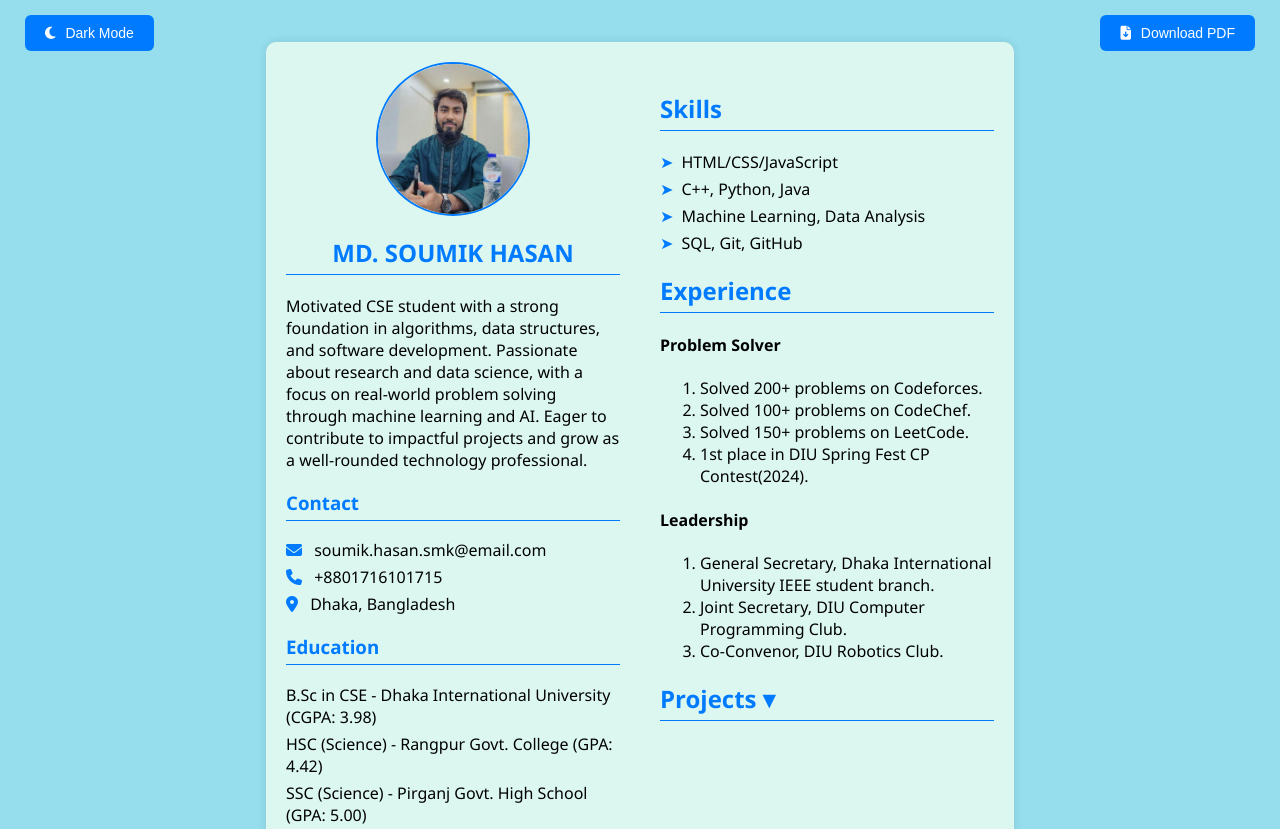
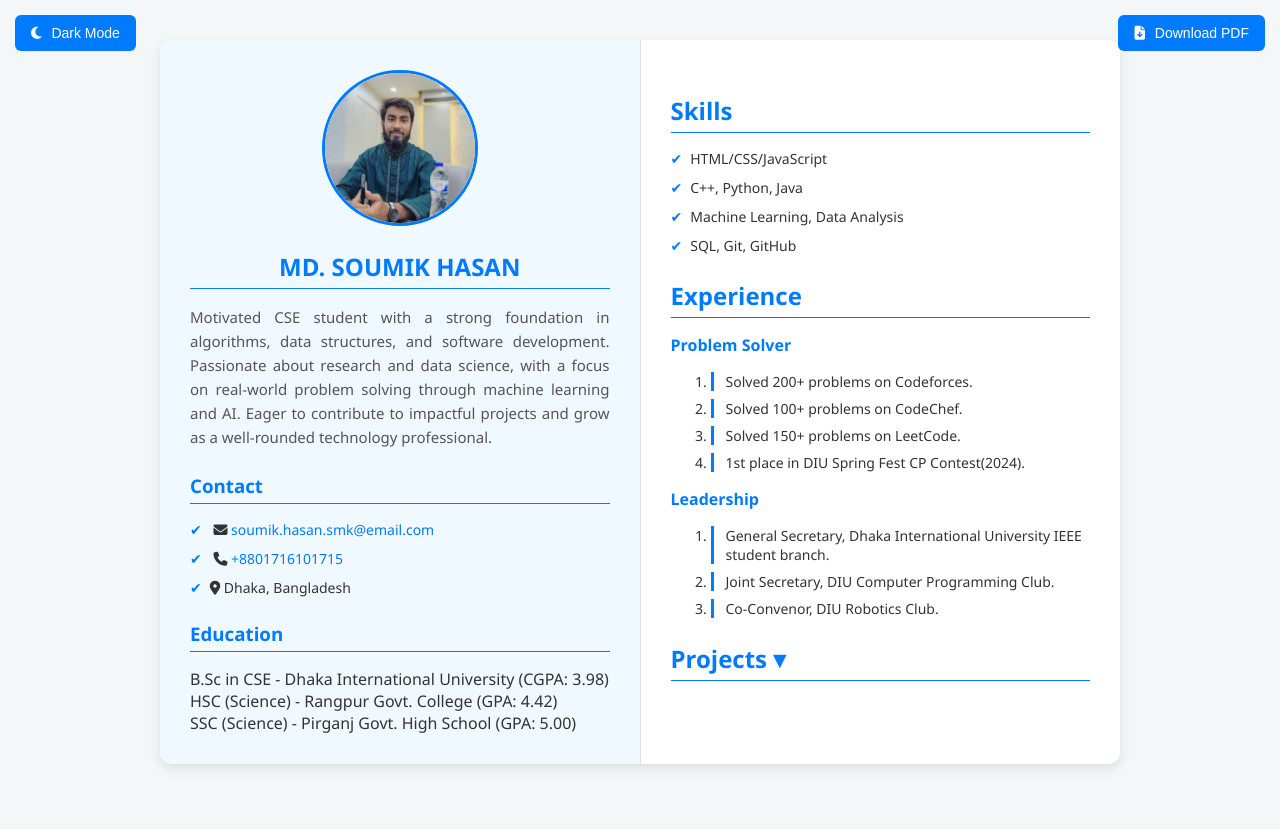
Before and after one commit to Soumik-HasanSMK/CV-using-HTML-CSS-JS, a plain HTML site: page index.html in a window 1280 px wide. Shown: the top 829 px of the page. Drawn offline with Linux system fonts and the light colour scheme.

Commit message:
modified styles

```diff
--- a/script.js
+++ b/script.js
@@ -32,6 +32,7 @@ window.onload = function () {
     }
     document.getElementById("year").textContent = new Date().getFullYear();
 };
+document.body.style.opacity = 1;
 
 // Scroll to Top Button
 const scrollBtn = document.getElementById("scrollTopBtn");
--- a/style.css
+++ b/style.css
@@ -1,68 +1,111 @@
 :root {
-  --cv-bg: #dbf7f0;
-  --bg-color: #96dded;
-  --text-color: black;
+  --cv-bg: #ffffff;
+  --page-bg: #f4f7f8;
+  --text-color: #333333;
   --accent-color: #007BFF;
+  --secondary-color: #555;
+  --border-color: #e0e0e0;
+  --shadow: 0 4px 12px rgba(0, 0, 0, 0.1);
 }
 
 body.dark {
   --cv-bg: #1e1e1e;
+  --page-bg: #121212;
   --text-color: #f4f4f4;
-}
-
-.name{
-  text-align: center;
+  --accent-color: #00aaff;
+  --secondary-color: #aaaaaa;
+  --border-color: #333333;
+  --shadow: 0 4px 12px rgba(255, 255, 255, 0.05);
 }
 
 body {
   margin: 0;
+  padding: 0;
   font-family: 'Segoe UI', sans-serif;
-  background-color: var(--page-bg); /* Always white */
+  background-color: var(--page-bg);
   color: var(--text-color);
+  opacity: 0;
+  transition: opacity 1s ease;
 }
 
 .cv-container {
-  background-color: var(--cv-bg);   /* Dynamic dark/light */
+  background-color: var(--cv-bg);
   display: flex;
   flex-wrap: wrap;
+  max-width: 960px;
   margin: 40px auto;
-  max-width: 1000px;
-  box-shadow: 0 0 10px rgba(0,0,0,0.1);
-  border-radius: 10px;
+  border-radius: 12px;
+  box-shadow: var(--shadow);
   overflow: hidden;
+  transition: background-color 0.3s ease, color 0.3s ease;
 }
 
-
-/* Dark Mode specific text fixes */
-body.dark .left-column,
-body.dark .right-column {
-  color: var(--text-color);
+.left-column, .right-column {
+  padding: 30px;
+  flex: 1;
+  min-width: 320px;
+  box-sizing: border-box;
 }
 
-body.dark .left-column a,
-body.dark .right-column a {
-  color: var(--text-color);
+.left-column {
+  background-color: #f0f9ff;
+  border-right: 1px solid var(--border-color);
+}
+body.dark .left-column {
+  background-color: #1a1a1a;
 }
 
-/* Optional: make headings brighter in dark mode */
-body.dark h2,
-body.dark h3 {
-  color: aqua;
-}
-body.dark h4 {
-  color: #06e23d;
+.name {
+  text-align: center;
+  font-size: 24px;
+  font-weight: bold;
+  margin-bottom: 1rem;
 }
 
-body {
-  margin-left: 20%;
-  margin-right: 20%;
-  font-family: 'Segoe UI', sans-serif;
-  background-color: var(--bg-color);
-  color: var(--text-color);
+.about {
+  text-align: justify;
+  font-size: 15px;
+  color: var(--secondary-color);
+  line-height: 1.6;
+  margin-bottom: 1.5rem;
+}
+
+h2, h3 {
+  color: var(--accent-color);
+  border-bottom: 1px solid var(--accent-color);
+  padding-bottom: 5px;
+  margin-top: 1.5rem;
+  margin-bottom: 1rem;
+}
+
+h4 {
+  color: var(--accent-color);
+  margin-top: 1rem;
+  margin-bottom: 0.5rem;
+}
+
+.skills li::before,
+.contact li::before {
+  content: "✔";
+  margin-right: 8px;
+  color: var(--accent-color);
+}
+
+ul {
+  list-style: none;
+  padding: 0;
+  margin: 0;
+}
+
+.skills li,
+.contact li,
+.experience li {
+  margin-bottom: 10px;
+  font-size: 14px;
 }
 
 .contact a {
-  color: var(--text-color);
+  color: var(--accent-color);
   text-decoration: none;
 }
 
@@ -70,10 +113,22 @@ body {
   text-decoration: underline;
 }
 
-.contact i {
-  margin-right: 8px;
-  color: var(--accent-color);
+.profile-pic {
+  width: 150px;
+  height: 150px;
+  object-fit: cover;
+  border-radius: 50%;
+  border: 3px solid var(--accent-color);
+  display: block;
+  margin: 0 auto 1rem auto;
 }
+
+.experience li {
+  padding-left: 12px;
+  border-left: 3px solid var(--accent-color);
+  margin-bottom: 8px;
+}
+
 .top-left, .top-right {
   position: fixed;
   top: 15px;
@@ -85,15 +140,15 @@ body {
   cursor: pointer;
   z-index: 1000;
   font-size: 14px;
+  transition: background-color 0.3s;
 }
 
-.top-left {
-  left: 15px;
+.top-left:hover, .top-right:hover {
+  background-color: #005bb5;
 }
 
-.top-right {
-  right: 15px;
-}
+.top-left { left: 15px; }
+.top-right { right: 15px; }
 
 .top-left i, .top-right i {
   margin-right: 6px;
@@ -101,67 +156,7 @@ body {
 
 .toggle-container {
   text-align: center;
-  padding: 1rem;
-}
-
-.toggle-container button {
-  margin: 0 10px;
-  padding: 10px 20px;
-  cursor: pointer;
-}
-
-.cv-container {
-  display: flex;
-  flex-wrap: wrap;
-  margin: 10px;
-  box-shadow: 0 0 10px rgba(0,0,0,0.1);
-}
-
-.left-column, .right-column {
-  padding: 20px;
-  flex: 1;
-  min-width: 300px;
-}
-
-.left-column {
-  background-color: var(--left-bg);
-}
-
-
-.profile-pic {
-  width: 150px;
-  height: 150px;
-  object-fit: cover;
-  border-radius: 50%;
-  margin: 0 auto 1rem auto;
-  display: block;
-  border: 2px solid var(--accent-color);
-}
-
-h2, h3 {
-  color: var(--accent-color);
-  border-bottom: 1px solid var(--accent-color);
-  padding-bottom: 5px;
-}
-
-.skill
-{
-  margin-top: 30px;
-}
-
-.skills li, .experience p, .left-column ul li {
-  margin: 5px 0;
-}
-
-.skills li::before {
-  content: '➤';
-  color: var(--accent-color);
-  margin-right: 8px;
-}
-
-ul {
-  list-style-type: none;
-  padding: 0;
+  margin-top: 1rem;
 }
 
 #scrollTopBtn {
@@ -169,23 +164,40 @@ ul {
   position: fixed;
   bottom: 30px;
   right: 30px;
-  font-size: 24px;
+  font-size: 20px;
   background-color: var(--accent-color);
   color: white;
   border: none;
   border-radius: 50%;
-  padding: 10px 16px;
+  padding: 12px 15px;
   cursor: pointer;
   z-index: 999;
+  transition: background-color 0.3s;
+}
+
+#scrollTopBtn:hover {
+  background-color: #005bb5;
+}
+
+footer {
+  margin-top: 50px;
+  text-align: center;
+  color: var(--secondary-color);
+  font-size: 14px;
+  padding: 1rem 0;
 }
 
 .col {
   display: none;
   padding: 10px 0;
+  transition: all 0.3s ease-in-out;
 }
 
-h2 {
+h2.skill, h2[onclick] {
   cursor: pointer;
+  display: flex;
+  align-items: center;
+  justify-content: space-between;
 }
 
 @media print {
@@ -193,7 +205,6 @@ h2 {
     background: white !important;
   }
 
-  /* Only show CV */
   body * {
     visibility: hidden;
   }
@@ -209,15 +220,14 @@ h2 {
     width: 100%;
   }
 
-  /* Hide buttons and scroll-to-top */
   .top-left,
   .top-right,
   #scrollTopBtn,
   footer {
     display: none !important;
   }
+
   @page {
-  margin: 0;
+    margin: 0;
+  }
 }
-
-}
```
